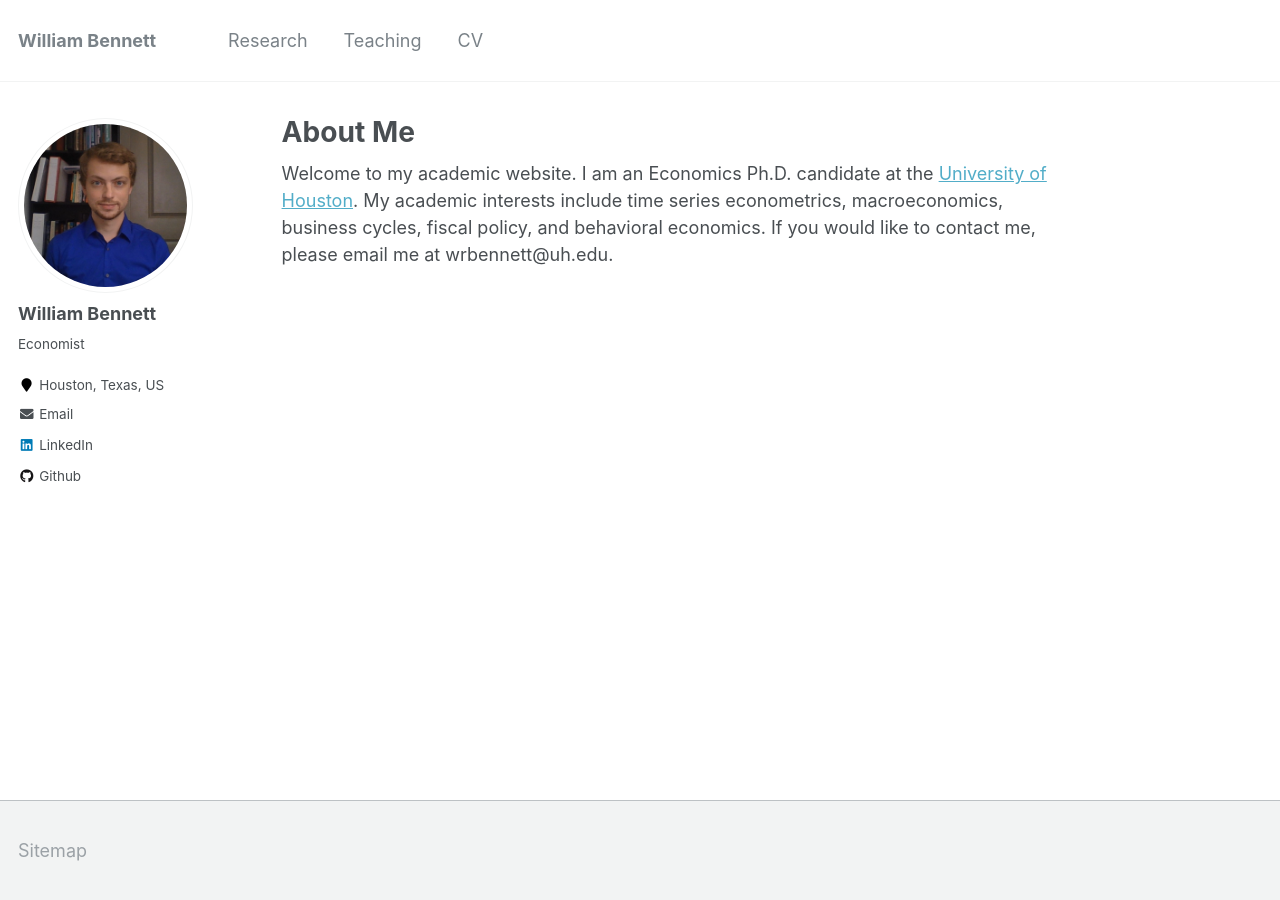
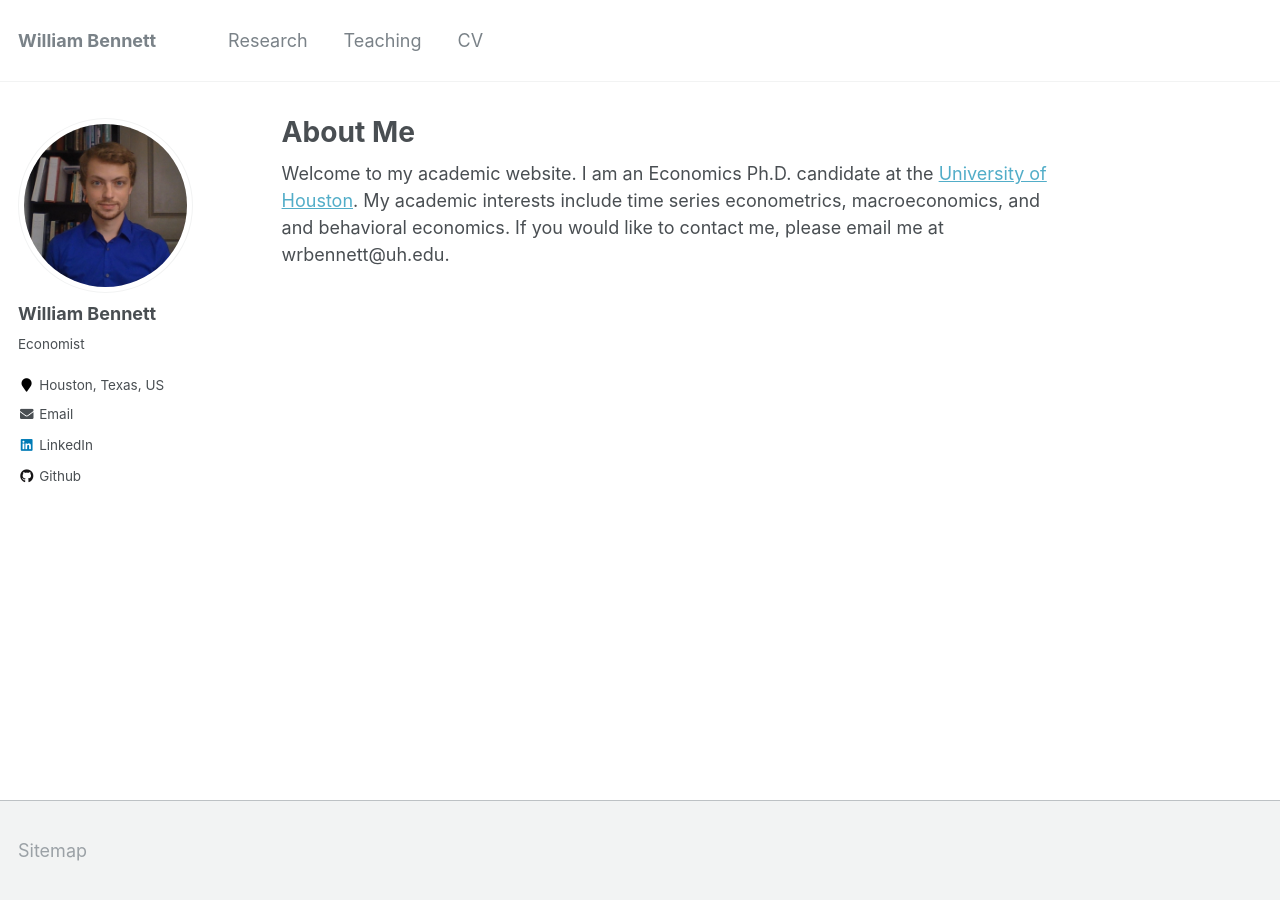
Before and after one commit to williambennettecon/williambennettecon.github.io, a Jekyll site: the page built from _pages/about.md, in a window 1280 px wide. Built offline with Jekyll 4.4.1, drawn with Linux system fonts in a browser that asks for light colours.

Commit message:
Update about.md

```diff
--- a/_pages/about.md
+++ b/_pages/about.md
@@ -9,4 +9,4 @@ redirect_from:
   - /about.html
 ---
 
-Welcome to my academic website. I am an Economics Ph.D. candidate at the [University of Houston](https://www.uh.edu/class/economics/graduate/job-candidates/). My academic interests include time series econometrics, macroeconomics, business cycles, fiscal policy, and behavioral economics. If you would like to contact me, please email me at wrbennett@uh.edu.
+Welcome to my academic website. I am an Economics Ph.D. candidate at the [University of Houston](https://www.uh.edu/class/economics/graduate/job-candidates/). My academic interests include time series econometrics, macroeconomics, and and behavioral economics. If you would like to contact me, please email me at wrbennett@uh.edu.
```
